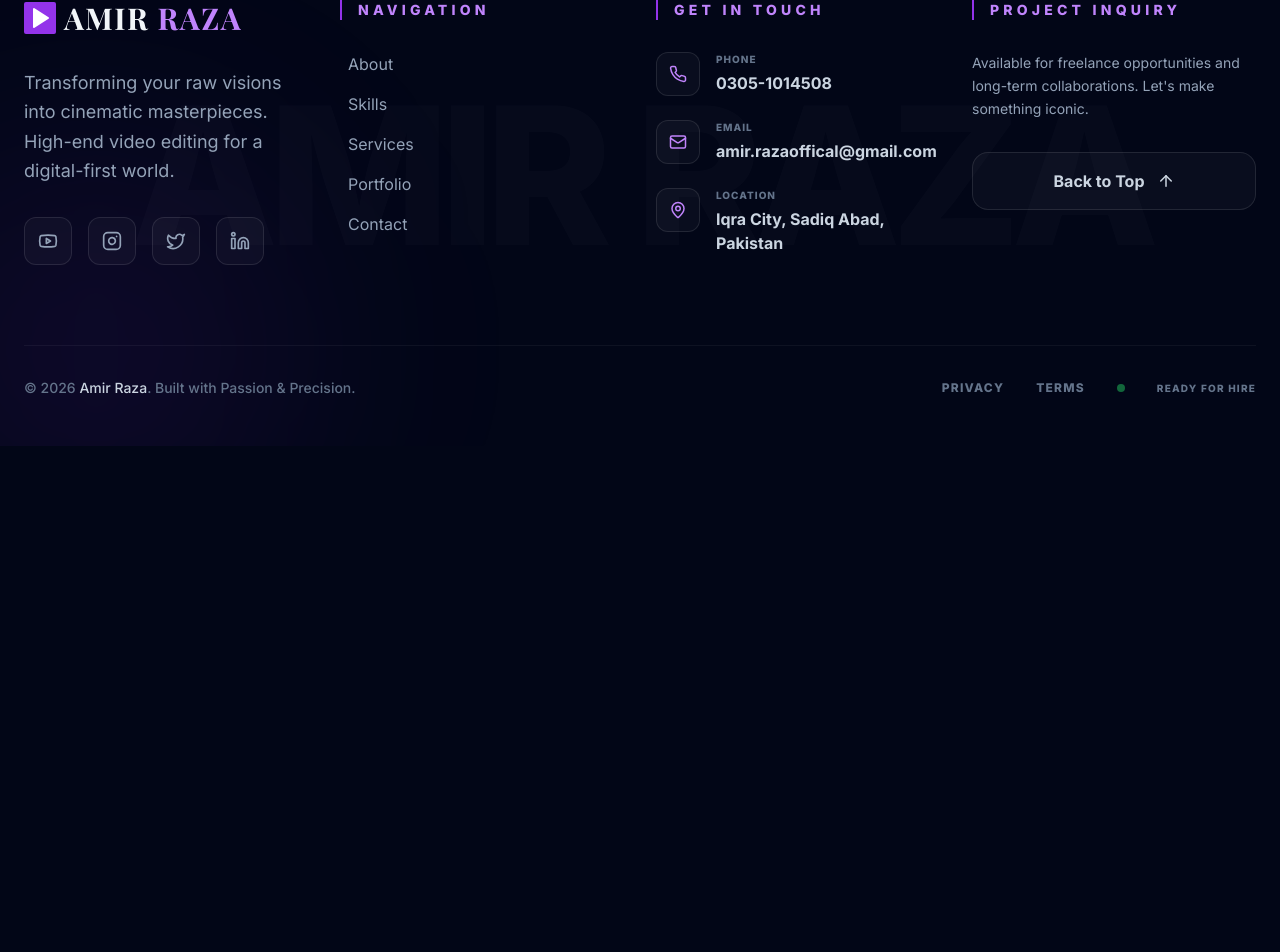
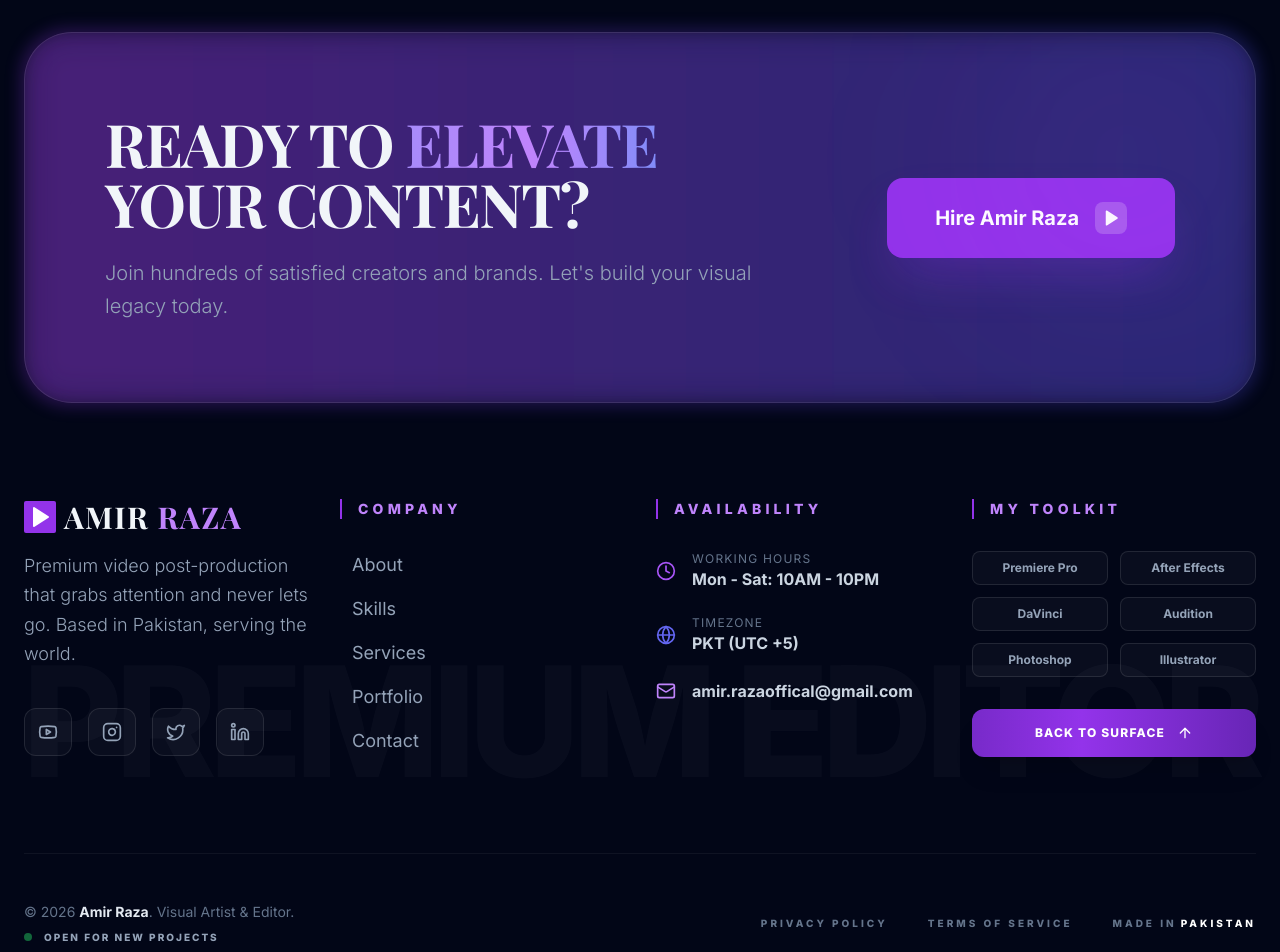
Before and after one commit to taibejaved485-afk/ahmadprotfolio, a React (Vite) app: page / in a window 1280 px wide. Shown: the part 6012-6964 px from the top of the page. Before the commit the page ends 6458 px from the top, so only its background shows below. Built offline with nearby package versions, Linux system fonts and the light colour scheme; a web font is replaced by a local one.

Commit message:
feat: Add animated border shimmer and contact links
Introduces a CSS animation for a shimmering border effect, applied to elements needing visual emphasis.

Adds WhatsApp and an operational status link to the footer, enhancing contact options and user engagement.

```diff
--- a/components/Footer.tsx
+++ b/components/Footer.tsx
@@ -1,14 +1,15 @@
 import React from 'react';
-import { Youtube, Instagram, Twitter, Linkedin, Play, Phone, Mail, MapPin, ArrowUp } from 'lucide-react';
+import { Youtube, Instagram, Twitter, Linkedin, Play, Phone, Mail, MapPin, ArrowUp, Clock, Globe } from 'lucide-react';
 
 const Footer: React.FC = () => {
   const currentYear = new Date().getFullYear();
+  const whatsappUrl = "https://wa.me/923051014508?text=Hi Amir, I'm ready to start a project!";
 
   const socialLinks = [
-    { icon: Youtube, href: 'https://youtube.com', label: 'YouTube', color: 'hover:bg-red-600' },
-    { icon: Instagram, href: 'https://instagram.com', label: 'Instagram', color: 'hover:bg-pink-600' },
-    { icon: Twitter, href: 'https://twitter.com', label: 'Twitter', color: 'hover:bg-blue-400' },
-    { icon: Linkedin, href: 'https://linkedin.com', label: 'LinkedIn', color: 'hover:bg-blue-700' },
+    { icon: Youtube, href: 'https://youtube.com', label: 'YouTube', color: 'group-hover:bg-red-600' },
+    { icon: Instagram, href: 'https://instagram.com', label: 'Instagram', color: 'group-hover:bg-pink-600' },
+    { icon: Twitter, href: 'https://twitter.com', label: 'Twitter', color: 'group-hover:bg-blue-400' },
+    { icon: Linkedin, href: 'https://linkedin.com', label: 'LinkedIn', color: 'group-hover:bg-blue-700' },
   ];
 
   const scrollToTop = () => {
@@ -16,33 +17,70 @@ const Footer: React.FC = () => {
   };
 
   return (
-    <footer className="relative pt-24 pb-12 px-6 overflow-hidden bg-slate-950 border-t border-white/5">
-      {/* Cinematic Background Elements */}
-      <div className="absolute top-0 left-1/2 -translate-x-1/2 w-full max-w-7xl h-px bg-gradient-to-r from-transparent via-purple-500/50 to-transparent"></div>
-      <div className="absolute -bottom-24 -left-24 w-96 h-96 bg-purple-600/10 rounded-full blur-[120px]"></div>
+    <footer className="relative pt-32 pb-12 px-6 overflow-hidden bg-slate-950 border-t border-white/5">
+      {/* Cinematic Top Section: Call to Action */}
+      <div className="max-w-7xl mx-auto mb-24 reveal">
+        <div className="relative group">
+          {/* Animated Glow Backdrop */}
+          <div className="absolute -inset-1 bg-gradient-to-r from-purple-600 to-indigo-600 rounded-[3rem] blur opacity-25 group-hover:opacity-50 transition duration-1000 group-hover:duration-200"></div>
 
-      {/* Large Watermark Text */}
-      <div className="absolute top-1/2 left-1/2 -translate-x-1/2 -translate-y-1/2 pointer-events-none select-none z-0 opacity-[0.02] parallax-slow">
-        <span className="text-[15vw] font-black uppercase tracking-tighter leading-none block whitespace-nowrap">
-          AMIR RAZA
+          <div className="relative glass p-12 md:p-20 rounded-[3rem] flex flex-col lg:flex-row items-center justify-between gap-12 overflow-hidden">
+             {/* Decorative pattern */}
+             <div className="absolute top-0 right-0 w-64 h-64 bg-purple-500/10 rounded-full blur-[100px] pointer-events-none"></div>
+
+             <div className="max-w-2xl text-center lg:text-left space-y-6">
+                <h2 className="text-4xl md:text-6xl font-black font-display tracking-tight leading-none">
+                  READY TO <span className="text-gradient">ELEVATE</span><br />
+                  YOUR CONTENT?
+                </h2>
+                <p className="text-slate-400 text-xl font-light leading-relaxed">
+                  Join hundreds of satisfied creators and brands. Let's build your visual legacy today.
+                </p>
+             </div>
+
+             <div className="flex flex-col sm:flex-row gap-6">
+                <a
+                  href={whatsappUrl}
+                  target="_blank"
+                  rel="noopener noreferrer"
+                  className="px-12 py-6 bg-purple-600 hover:bg-purple-700 text-white font-bold text-xl rounded-2xl transition-all shadow-2xl shadow-purple-600/30 hover:-translate-y-2 active:scale-95 flex items-center justify-center gap-4"
+                >
+                  Hire Amir Raza
+                  <div className="w-8 h-8 bg-white/20 rounded-lg flex items-center justify-center">
+                    <Play size={18} fill="white" />
+                  </div>
+                </a>
+             </div>
+          </div>
+        </div>
+      </div>
+
+      {/* Main Footer Layout */}
+      <div className="max-w-7xl mx-auto relative z-10">
+        {/* Large Background Watermark */}
+        <div className="absolute top-1/2 left-1/2 -translate-x-1/2 -translate-y-1/2 pointer-events-none select-none z-0 opacity-[0.03] parallax-slow">
+          <span className="text-[12vw] font-black uppercase tracking-tighter leading-none block whitespace-nowrap">
+            PREMIUM EDITOR
           </span>
         </div>
 
-      <div className="max-w-7xl mx-auto relative z-10">
-        <div className="grid grid-cols-1 md:grid-cols-2 lg:grid-cols-4 gap-12 lg:gap-8 mb-20">
+        <div className="grid grid-cols-1 md:grid-cols-2 lg:grid-cols-4 gap-16 lg:gap-8 mb-24">
 
-          {/* Brand Column */}
-          <div className="space-y-8 reveal">
+          {/* Brand & Social Column */}
+          <div className="space-y-10 reveal">
+            <div className="space-y-4">
               <a href="#" className="flex items-center gap-2 text-3xl font-bold font-display tracking-wider group">
                 <div className="bg-purple-600 p-1 rounded-sm group-hover:rotate-12 transition-transform">
                   <Play size={24} fill="white" className="text-white" />
                 </div>
                 <span>AMIR <span className="text-purple-400">RAZA</span></span>
               </a>
-            <p className="text-slate-400 leading-relaxed text-lg max-w-xs">
-              Transforming your raw visions into cinematic masterpieces. High-end video editing for a digital-first world.
+              <p className="text-slate-400 leading-relaxed text-lg font-light">
+                Premium video post-production that grabs attention and never lets go. Based in Pakistan, serving the world.
               </p>
-            <div className="flex gap-4">
+            </div>
+
+            <div className="flex flex-wrap gap-4">
               {socialLinks.map((social, i) => (
                 <a
                   key={i}
@@ -50,92 +88,96 @@ const Footer: React.FC = () => {
                   target="_blank"
                   rel="noopener noreferrer"
                   aria-label={social.label}
-                  className={`w-12 h-12 glass rounded-xl flex items-center justify-center text-slate-400 hover:text-white transition-all transform hover:-translate-y-2 hover:shadow-xl ${social.color}`}
+                  className={`group relative w-12 h-12 flex items-center justify-center transition-all duration-500`}
                 >
-                  <social.icon size={20} />
+                  <div className={`absolute inset-0 glass rounded-xl transition-all duration-500 group-hover:scale-110 ${social.color} group-hover:border-transparent group-hover:shadow-[0_0_20px_rgba(147,51,234,0.4)]`}></div>
+                  <social.icon size={20} className="relative z-10 text-slate-400 group-hover:text-white transition-colors" />
                 </a>
               ))}
             </div>
           </div>
 
-          {/* Quick Links */}
+          {/* Useful Links */}
           <div className="space-y-8 reveal stagger-1">
-            <h5 className="text-sm font-black uppercase tracking-[0.3em] text-purple-400 border-l-2 border-purple-600 pl-4">Navigation</h5>
+            <h5 className="text-sm font-black uppercase tracking-[0.3em] text-purple-400 border-l-2 border-purple-600 pl-4">Company</h5>
             <ul className="space-y-4">
               {['About', 'Skills', 'Services', 'Portfolio', 'Contact'].map((item) => (
                 <li key={item}>
                   <a
                     href={`#${item.toLowerCase()}`}
-                    className="text-slate-400 hover:text-purple-300 transition-colors flex items-center gap-2 group"
+                    className="text-slate-400 hover:text-purple-400 transition-all flex items-center gap-3 group"
                   >
-                    <span className="w-0 group-hover:w-4 h-px bg-purple-500 transition-all duration-300"></span>
-                    {item}
+                    <div className="w-0 h-px bg-purple-500 transition-all duration-300 group-hover:w-6"></div>
+                    <span className="text-lg">{item}</span>
                   </a>
                 </li>
               ))}
             </ul>
           </div>
 
-          {/* Contact Details */}
+          {/* Contact & Availability */}
           <div className="space-y-8 reveal stagger-2">
-            <h5 className="text-sm font-black uppercase tracking-[0.3em] text-purple-400 border-l-2 border-purple-600 pl-4">Get In Touch</h5>
-            <ul className="space-y-6">
-              <li className="flex items-start gap-4 group">
-                <div className="p-3 glass rounded-xl text-purple-400 group-hover:bg-purple-600 group-hover:text-white transition-all">
-                  <Phone size={18} />
+            <h5 className="text-sm font-black uppercase tracking-[0.3em] text-purple-400 border-l-2 border-purple-600 pl-4">Availability</h5>
+            <div className="space-y-6">
+              <div className="flex items-center gap-4 text-slate-300">
+                <Clock className="text-purple-500" size={20} />
+                <div>
+                  <p className="text-xs text-slate-500 uppercase tracking-widest">Working Hours</p>
+                  <p className="font-bold">Mon - Sat: 10AM - 10PM</p>
                 </div>
+              </div>
+              <div className="flex items-center gap-4 text-slate-300">
+                <Globe className="text-indigo-500" size={20} />
                 <div>
-                  <p className="text-[10px] text-slate-500 font-black uppercase tracking-widest mb-1">Phone</p>
-                  <a href="tel:03051014508" className="text-slate-300 hover:text-white font-bold transition-colors">0305-1014508</a>
+                  <p className="text-xs text-slate-500 uppercase tracking-widest">Timezone</p>
+                  <p className="font-bold">PKT (UTC +5)</p>
                 </div>
-              </li>
-              <li className="flex items-start gap-4 group">
-                <div className="p-3 glass rounded-xl text-purple-400 group-hover:bg-purple-600 group-hover:text-white transition-all">
-                  <Mail size={18} />
               </div>
-                <div>
-                  <p className="text-[10px] text-slate-500 font-black uppercase tracking-widest mb-1">Email</p>
-                  <a href="mailto:amir.razaoffical@gmail.com" className="text-slate-300 hover:text-white font-bold transition-colors truncate block max-w-[180px] lg:max-w-none">amir.razaoffical@gmail.com</a>
+              <div className="flex items-center gap-4 text-slate-300">
+                <Mail className="text-purple-400" size={20} />
+                <a href="mailto:amir.razaoffical@gmail.com" className="font-bold hover:text-purple-400 transition-colors break-all">amir.razaoffical@gmail.com</a>
               </div>
-              </li>
-              <li className="flex items-start gap-4 group">
-                <div className="p-3 glass rounded-xl text-purple-400 group-hover:bg-purple-600 group-hover:text-white transition-all">
-                  <MapPin size={18} />
             </div>
-                <div>
-                  <p className="text-[10px] text-slate-500 font-black uppercase tracking-widest mb-1">Location</p>
-                  <span className="text-slate-300 font-bold">Iqra City, Sadiq Abad, Pakistan</span>
-                </div>
-              </li>
-            </ul>
           </div>
 
-          {/* Action Column */}
+          {/* Tech Stack Footer Card */}
           <div className="space-y-8 reveal stagger-3">
-            <h5 className="text-sm font-black uppercase tracking-[0.3em] text-purple-400 border-l-2 border-purple-600 pl-4">Project Inquiry</h5>
-            <p className="text-slate-400 text-sm leading-relaxed">
-              Available for freelance opportunities and long-term collaborations. Let's make something iconic.
-            </p>
+             <h5 className="text-sm font-black uppercase tracking-[0.3em] text-purple-400 border-l-2 border-purple-600 pl-4">My Toolkit</h5>
+             <div className="grid grid-cols-2 gap-3">
+                {['Premiere Pro', 'After Effects', 'DaVinci', 'Audition', 'Photoshop', 'Illustrator'].map((tool) => (
+                  <div key={tool} className="px-4 py-2 glass rounded-lg text-xs font-bold text-slate-400 hover:text-white hover:bg-white/5 transition-all text-center">
+                    {tool}
+                  </div>
+                ))}
+             </div>
              <button
               onClick={scrollToTop}
-              className="w-full py-4 glass hover:bg-white/5 border border-white/10 rounded-2xl flex items-center justify-center gap-3 text-slate-300 hover:text-white font-bold transition-all group"
+              className="w-full mt-4 py-4 shimmer-border rounded-xl flex items-center justify-center gap-3 text-white font-black uppercase tracking-widest text-xs hover:scale-105 transition-all shadow-xl active:scale-95"
             >
-              Back to Top
-              <ArrowUp size={18} className="group-hover:-translate-y-1 transition-transform" />
+              Back to Surface
+              <ArrowUp size={16} />
             </button>
           </div>
         </div>
 
-        {/* Bottom Bar */}
-        <div className="pt-8 border-t border-white/5 flex flex-col md:flex-row justify-between items-center gap-6">
-          <div className="text-slate-500 text-sm font-medium">
-            <p>© {currentYear} <span className="text-slate-300">Amir Raza</span>. Built with Passion & Precision.</p>
+        {/* Final Bottom Bar */}
+        <div className="pt-12 border-t border-white/5 flex flex-col md:flex-row justify-between items-center gap-8">
+          <div className="flex flex-col items-center md:items-start gap-2">
+            <p className="text-slate-500 text-sm">
+              © {currentYear} <span className="text-slate-200 font-bold">Amir Raza</span>. Visual Artist & Editor.
+            </p>
+            <div className="flex items-center gap-3">
+               <span className="w-2 h-2 rounded-full bg-green-500 animate-pulse"></span>
+               <span className="text-[10px] text-slate-400 uppercase tracking-[0.2em] font-black">Open for new projects</span>
             </div>
-          <div className="flex items-center gap-8 text-xs font-black uppercase tracking-widest text-slate-500">
-            <a href="#" className="hover:text-purple-400 transition-colors">Privacy</a>
-            <a href="#" className="hover:text-purple-400 transition-colors">Terms</a>
-            <span className="w-2 h-2 rounded-full bg-green-500 animate-pulse"></span>
-            <span className="text-[10px]">Ready for Hire</span>
+          </div>
+
+          <div className="flex items-center gap-10 text-[10px] font-black uppercase tracking-[0.3em] text-slate-500">
+            <a href="#" className="hover:text-purple-400 transition-colors">Privacy Policy</a>
+            <a href="#" className="hover:text-purple-400 transition-colors">Terms of Service</a>
+            <div className="flex items-center gap-1">
+              Made in <span className="text-white">Pakistan</span>
+            </div>
           </div>
         </div>
       </div>
--- a/index.html
+++ b/index.html
@@ -122,6 +122,18 @@
       .stagger-5 { transition-delay: 500ms; }
       .stagger-6 { transition-delay: 600ms; }
 
+      /* Border Shimmer */
+      @keyframes border-shimmer {
+        0% { background-position: 0% 50%; }
+        50% { background-position: 100% 50%; }
+        100% { background-position: 0% 50%; }
+      }
+      .shimmer-border {
+        background: linear-gradient(90deg, #4c1d95, #9333ea, #4c1d95);
+        background-size: 200% auto;
+        animation: border-shimmer 3s linear infinite;
+      }
+
       /* Custom scrollbar */
       ::-webkit-scrollbar {
         width: 8px;
```
Lines whose indentation alone changed are shown as unchanged.
